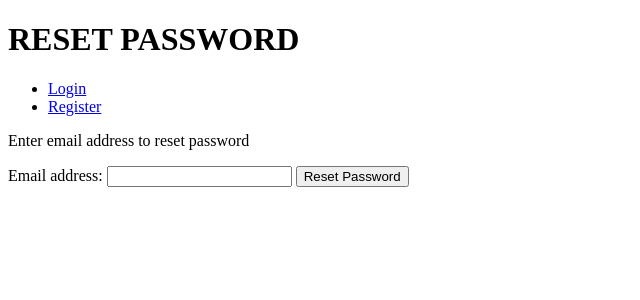
After one commit to davebland/ci-django-app, a Django app: a page that uses templates/registration/password_reset_form.html in a window 1280 px wide. The commit adds this page. Shown: the top 300 px of the page, without its empty margins (0-640 px from the left). Run offline with Django 3.2, Linux system fonts and the light colour scheme.

Commit message:
password reset views

```diff
--- a/accounts/templates/login.html
+++ b/accounts/templates/login.html
@@ -6,4 +6,5 @@
         {{ login_form }}
         <button type="submit">Login</button>
     </form>
+    <a href="{% url 'password_reset' %}">Reset Password</a>
 {% endblock %}
--- /dev/null
+++ b/accounts/url_reset.py
@@ -0,0 +1,10 @@
+from django.conf.urls import url
+from django.core.urlresolvers import reverse_lazy
+from django.contrib.auth.views import password_reset, password_reset_done, password_reset_confirm, password_reset_complete
+
+urlpatterns = [
+    url(r'^$', password_reset, {'post_reset_redirect':reverse_lazy('password_reset_done')}, name="password_reset" ),
+    url(r'^done/$', password_reset_done, name='password_reset_done'),
+    url(r'^(?P<uidb64>[0-9A-Za-z]+)-(?P<token>).+/$', password_reset_confirm, {'post_reset_confirm': reverse_lazy('password_reset_complete')}, name="password_reset_confirm"),
+    url(r'^complete/$', password_reset_complete, name="password_reset_complete")
+]
--- /dev/null
+++ b/accounts/urls.py
@@ -0,0 +1,12 @@
+from django.conf.urls import url, include
+from accounts.views import *
+from accounts import url_reset
+
+urlpatterns = [
+    url(r'^$', index, name="index"),
+    url(r'^logout/$', logout, name="logout"),
+    url(r'^login/$', login, name="login"),
+    url(r'^register/$', registration, name="registration"),
+    url(r'^profile/$', user_profile, name="profile"),
+    url(r'^password-reset/', include(url_reset))
+]
--- a/django_tutorial/urls.py
+++ b/django_tutorial/urls.py
@@ -13,10 +13,10 @@ Including another URLconf
     1. Import the include() function: from django.conf.urls import url, include
     2. Add a URL to urlpatterns:  url(r'^blog/', include('blog.urls'))
 """
-from django.conf.urls import url
+from django.conf.urls import url, include
 from django.contrib import admin
 from todo.views import get_todo_list, create_an_item, edit_an_item, toggle_an_item, hello_world
-from accounts.views import *
+from accounts import urls as accounts_urls
 
 urlpatterns = [
     url(r'^admin/', admin.site.urls),
@@ -25,10 +25,5 @@ urlpatterns = [
     url(r'^add$', create_an_item),
     url(r'^edit/(?P<id>\d+)$', edit_an_item),
     url(r'^toggle/(?P<id>\d+)$', toggle_an_item),
-
-    url(r'^accounts$', index, name="index"),
-    url(r'^accounts/logout/$', logout, name="logout"),
-    url(r'^accounts/login/$', login, name="login"),
-    url(r'^accounts/register/$', registration, name="registration"),
-    url(r'^accounts/profile/$', user_profile, name="profile"),
+    url(r'^accounts/', include(accounts_urls)),
 ]
--- /dev/null
+++ b/templates/registration/password_reset_complete.html
@@ -0,0 +1,5 @@
+{% extends 'base.html' %}
+{% block page_title %}PASSWORD CHANGED{% endblock %}
+{% block content %}
+    Your password has been changed and you have been logged in.
+{% endblock %}
--- /dev/null
+++ b/templates/registration/password_reset_done.html
@@ -0,0 +1,5 @@
+{% extends 'base.html' %}
+{% block page_title %}RESET EMAIL SENT{% endblock %}
+{% block content %}
+    Password reset email sent.
+{% endblock %}
--- /dev/null
+++ b/templates/registration/password_reset_email.html
@@ -0,0 +1 @@
+Password reset email body.
--- /dev/null
+++ b/templates/registration/password_reset_form.html
@@ -0,0 +1,16 @@
+{% extends 'base.html' %}
+{% block page_title %}RESET PASSWORD{% endblock %}
+{% block content %}
+    <form method="POST">
+        <p>Enter email address to reset password</p>
+        {% csrf_token %}
+
+        {{ form.email.errors }}
+
+        <p>
+            <label for="id_email">Email address:</label>
+            {{ form.email }}
+            <button type="submit">Reset Password</button>
+        </p>
+    </form>
+{% endblock %}
```
Also changed, not shown: django_tutorial/settings.py (+8 -0 lines), templates/registration/password_reset_confirm.html (added, +18 -0 lines).
